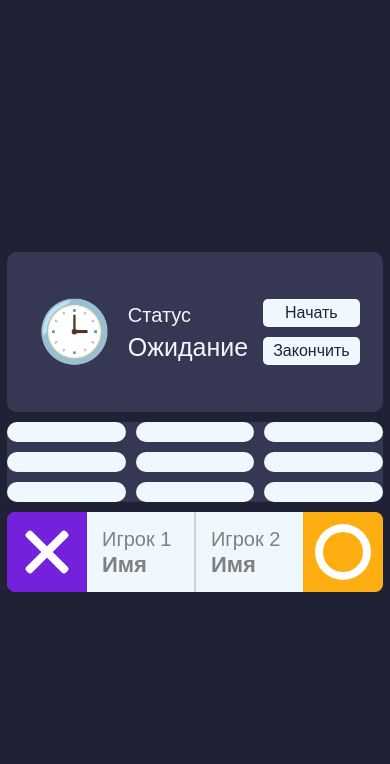
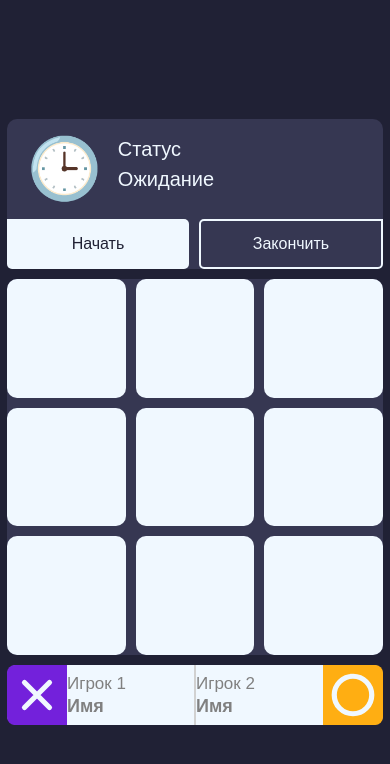
Before and after one commit to Moralentos/tictactoe, a website: page index.html in a window 390 px wide. Drawn offline with Linux system fonts and the light colour scheme.

Commit message:
more adaptive fix

```diff
--- a/app.js
+++ b/app.js
@@ -232,12 +232,7 @@ const secondPlayerIcon = () => {
     newSVG.setAttribute("height", "100%"); // И эту строку
     newSVG.classList.add("w-6", "h-6");
     newSVG.appendChild(newPath);
-    const div = document.createElement("div");
-    const divIcon = document.createElement("div");
-    div.classList.add("player-icon-block");
-    divIcon.classList.add("playerIcon1");
-    div.appendChild(divIcon);
-    return div;
+    return newSVG;
 };
 const firstPlayerIcon = () => {
     const svgElement = document.createElementNS("http://www.w3.org/2000/svg", "svg");
@@ -258,17 +253,37 @@ const firstPlayerIcon = () => {
     svgElement.appendChild(pathElement);
     return svgElement;
 };
+const emptyCell = () => {
+    const svgElement = document.createElementNS("http://www.w3.org/2000/svg", "svg");
+    svgElement.setAttribute("xmlns", "http://www.w3.org/2000/svg");
+    svgElement.setAttribute("fill", "none");
+    svgElement.setAttribute("viewBox", "0 0 24 24");
+    svgElement.setAttribute("stroke-width", "2.5");
+    svgElement.setAttribute("stroke", "currentColor");
+    svgElement.setAttribute("class", "w-6 h-6");
+    // svgElement.setAttribute("style", "color: var(--white);");
+    svgElement.setAttribute("width", "100%"); // Добавьте эту строку
+    svgElement.setAttribute("height", "100%"); // И эту строку
+    svgElement.classList.add("svg-empty");
+    const pathElement = document.createElementNS("http://www.w3.org/2000/svg", "path");
+    pathElement.setAttribute("stroke-linecap", "round");
+    pathElement.setAttribute("stroke-linejoin", "round");
+    pathElement.setAttribute("d", "M6 18 18 6M6 6l12 12");
+    // pathElement.setAttribute("style", "stroke: var(--white);");
+    svgElement.appendChild(pathElement);
+    return svgElement;
+};
 const blockDivCreate = (elem) => {
     if (mainElem) {
-        const emptyCell = document.createElement('div');
-        emptyCell.classList.add('block-empty');
+        // const emptyCell = document.createElement('div')
+        // emptyCell.classList.add('block-empty')
         const getIcon = (number) => {
             if (number === 0)
                 return secondPlayerIcon();
             if (number === 1)
                 return firstPlayerIcon();
             if (number === 3)
-                return emptyCell;
+                return emptyCell();
             return null;
         };
         const svg = getIcon(elem);
@@ -278,6 +293,18 @@ const blockDivCreate = (elem) => {
         svg && blockDiv.appendChild(svg);
     }
 };
+function toggleButtonStatus() {
+    const clearBtn = document.querySelector(".clearButton");
+    const startBtn = document.querySelector(".startButton");
+    if (!gameStatus) {
+        clearBtn && clearBtn.setAttribute(`disabled`, 'true');
+        startBtn && startBtn.removeAttribute(`disabled`);
+    }
+    else {
+        clearBtn && clearBtn.removeAttribute(`disabled`);
+        startBtn && startBtn.setAttribute(`disabled`, 'true');
+    }
+}
 function render() {
     elem1 && (elem1.innerHTML = '');
     matrix.map((line) => {
@@ -286,6 +313,7 @@ function render() {
         });
     });
     cellClick();
+    toggleButtonStatus();
     console.log("gamestatus: " + gameStatus);
 }
 function checkWinState() {
--- a/index.html
+++ b/index.html
@@ -11,13 +11,15 @@
     <div class="container">
       <div class="content">
         <header>
-          <span class="icon">🕒</span>
-          <div class="info">
-            <span class="status">Статус</span> <span class="player">Ожидание</span>
+          <div class="status-block">
+            <span class="icon">🕒</span>
+            <div class="info">
+              <span class="status">Статус</span> <span class="player">Ожидание</span>
+            </div>
           </div>
           <div class="header-btn">
-            <button onclick="startGame()" class="clearButton">Начать</button>
-            <button onclick="endGame()" class="clearButton">Закончить</button>
+            <button onclick="startGame()" class="startButton">Начать</button>
+            <button disabled="false" onclick="endGame()" class="clearButton">Закончить</button>
             <!-- <button onclick="clearButtonClick()" class="clearButton">Очистить</button> -->
           </div>
         </header>
@@ -44,8 +46,24 @@
         <footer>
           <div class="left-player">
             <div class="player-icon">
-              <div class="leftLine"></div>
-              <div class="rightLine"></div>
+              <svg
+                xmlns="http://www.w3.org/2000/svg"
+                fill="none"
+                viewBox="0 0 24 24"
+                stroke-width="2.5"
+                stroke="currentColor"
+                class="w-6 h-6"
+                style="color: var(--white)"
+                width="100%"
+                height="100%"
+              >
+                <path
+                  stroke-linecap="round"
+                  stroke-linejoin="round"
+                  d="M6 18 18 6M6 6l12 12"
+                  style="stroke: var(--white)"
+                ></path>
+              </svg>
             </div>
             <div class="player-info">
               <span class="player-count">Игрок 1</span
@@ -59,8 +77,22 @@
               ><span class="player-name" contenteditable="true">Имя</span>
             </div>
             <div class="player-icon2">
-              <div class="player-circle1"></div>
-              <div class="player-circle2"></div>
+              <svg
+                xmlns="http://www.w3.org/2000/newSVG"
+                fill="none"
+                viewBox="0 0 24 24"
+                stroke-width="2.5"
+                stroke="var(--white)"
+                width="100%"
+                height="100%"
+                class="w-6 h-6"
+              >
+                <path
+                  stroke-linecap="round"
+                  stroke-linejoin="round"
+                  d="M 11 3 Z Z Z M 21 12 a 9 9 0 1 1 -18 0 a 9 9 0 0 1 18 0 Z"
+                ></path>
+              </svg>
             </div>
           </div>
         </footer>
--- a/style.css
+++ b/style.css
@@ -31,18 +31,17 @@ body {
 }
 
 header {
-  height: 120px;
-
   border-radius: 10px;
 
   background-color: var(--secondary-color);
   margin-bottom: 10px !important;
 
   display: flex !important;
-  justify-content: left;
+  flex-direction: column;
+  justify-content: center;
   align-items: center;
   font-size: 25px !important;
-  padding: 20px 30px !important;
+  /* padding: 20px 30px 0 30px !important; */
 }
 
 .info {
@@ -59,6 +58,13 @@ header {
   margin-bottom: 10px;
   font-size: 20px !important;
 }
+.status-block {
+  display: flex;
+  width: 100%;
+  padding: 0 20px;
+  box-sizing: border-box;
+  margin: 20px 0;
+}
 
 .player {
   white-space: nowrap !important;
@@ -69,8 +75,8 @@ header {
   display: flex;
   justify-content: center;
   align-items: center;
-  flex-direction: column;
-  padding: 0 15px 0 15px;
+  /* padding: 0 15px 0 15px; */
+  height: 50px;
 }
 
 .header-btn > button {
@@ -81,14 +87,24 @@ header {
   background-color: var(--white);
   color: #202135;
   cursor: pointer;
-  margin-bottom: 10px;
+  margin-right: 10px;
   width: 100%;
+  height: 100%;
 }
 .header-btn > button:last-child {
-  margin-bottom: 0;
+  border-radius: 5px 0 5px 5px;
+  margin-right: 0;
+}
+.header-btn > button:first-child {
+  border-radius: 0px 5px 5px 5px;
+}
+.header-btn > button:disabled {
+  background-color: var(--secondary-color);
+  color: var(--white);
+  border: 2px solid var(--white);
 }
 
-.header-btn > button:hover {
+.header-btn > button:not(:disabled):hover {
   background-color: rgb(243, 238, 226);
 }
 
@@ -123,9 +139,8 @@ main {
   background-color: black;
   border-radius: 100%;
 }
-.block-empty {
-  width: 100%;
-  height: 100%;
+.svg-empty {
+  z-index: -1;
 }
 
 .el {
@@ -344,6 +359,34 @@ footer {
   .player {
     white-space: normal !important;
   }
+  footer {
+    height: 60px;
+  }
+  .player-icon {
+    width: 60px;
+    padding: 5px;
+    box-sizing: border-box;
+  }
+  .player-icon2 {
+    width: 60px;
+    padding: 5px;
+    box-sizing: border-box;
+  }
+  .status {
+    font-size: 17px;
+  }
+  .player {
+    font-size: 20px;
+  }
+  .player-info {
+    padding-left: 0;
+  }
+  .player-count {
+    font-size: 17px;
+  }
+  .player-name {
+    font-size: 18px;
+  }
 }
 
 @media (max-width: 376px) {
```
Also changed, not shown: app.ts (+43 -14 lines).
